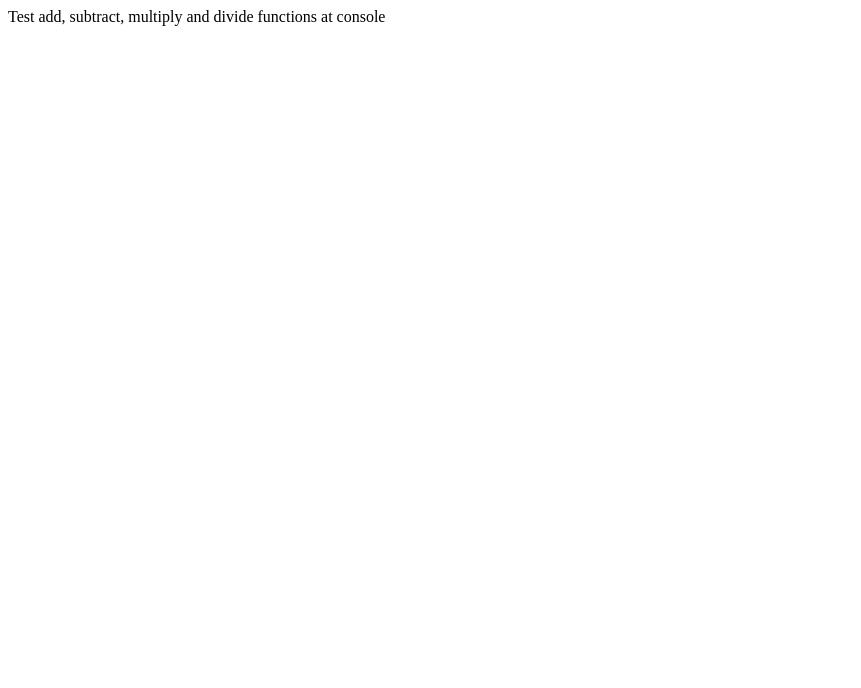
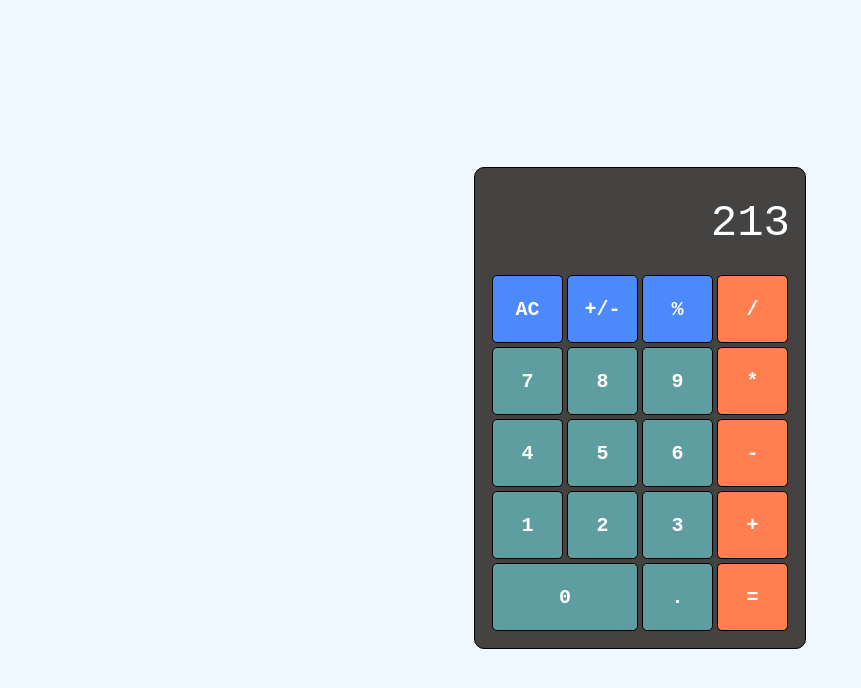
Before and after one commit to muzzyratti/muzzulator, a plain HTML site: page index.html in a window 1280 px wide. Shown: the whole page, without its empty margins (0-861 px from the left). Drawn offline with Linux system fonts and the light colour scheme.

Commit message:
Add css styles for display and buttons

```diff
--- a/index.html
+++ b/index.html
@@ -5,10 +5,32 @@
     <meta name="viewport" content="width=device-width, initial-scale=1.0">
     <title>Muzzulator</title>
     <script src="script.js" defer></script>
+    <link rel="stylesheet" href="styles.css">
 </head>
 <body>
-    <div>
-        Test add, subtract, multiply and divide functions at console
+    <div class="muzzulator">
+        <div class="display">213</div>
+        <div class="pad">
+            <button class="clear">AC</button>
+            <button class="positiveNegative">+/-</button>
+            <button class="percent">%</button>
+            <button class="divide">/</button>
+            <button class="seven">7</button>
+            <button class="eight">8</button>
+            <button class="nine">9</button>
+            <button class="multiply">*</button>
+            <button class="four">4</button>
+            <button class="five">5</button>
+            <button class="six">6</button>
+            <button class="subtract">-</button>
+            <button class="one">1</button>
+            <button class="two">2</button>
+            <button class="three">3</button>
+            <button class="add">+</button>
+            <button class="zero">0</button>
+            <button class="point">.</button>
+            <button class="even">=</button>
+        </div>
     </div>
 </body>
 </html>
--- a/script.js
+++ b/script.js
@@ -1,3 +1,30 @@
+let number1 = "";
+let number2 = "";
+let operator = "";
+
+function operate (number1, number2, operator) {
+    switch (operator) {
+        case '+':
+            return add(number1, number2);
+            break;
+        case '-':
+            return subtract(number1, number2);
+            break;
+        case '*':
+            return multiply(number1, number2);
+            break;
+        case '/':
+            if (number2 == 0) {
+                return "Don't divide 0!"
+            } else {
+                return divide(number1, number2);
+            }
+            break;
+    }
+}
+
+console.log(operate(10, 4, '/'));
+
 function add (num1, num2) {
     let addResult = num1 + num2;
     return addResult;
--- a/styles.css
+++ b/styles.css
@@ -0,0 +1,75 @@
+body {
+    display: flex;
+    justify-content: center;
+    align-items: center;
+    align-content: center;
+    background-color: aliceblue;
+    height: 100vh;
+    font-family: monospace;
+}
+
+.muzzulator {
+    display: flex;
+    justify-content: center;
+    align-items: center;
+    flex-direction: column;
+
+    background-color:rgb(69, 66, 66);
+    width: 300px;
+    height: 450px;
+    border:solid 1px;
+    border-radius: 10px;
+    padding: 15px;
+}
+
+.display {
+    color: rgb(255, 255, 255);
+    text-align: right;
+    height: 80px;
+    width: 300px;
+    line-height: 80px;
+    font-size: 44px;
+    border-radius: 10px;
+}
+
+.pad {
+  display: flex;
+  flex-wrap: wrap;
+  justify-content: center;
+  flex-grow: 1;
+  margin-top: 15;
+  margin-top: 10px;
+}
+
+button {
+  border: 1px solid black;
+  padding: 10px 10px;
+  border-radius: 5px;
+  margin: 2px;
+  font-size: 20px;
+  font-family: monospace;
+  flex: 1 0 20%;
+  color: rgb(255, 255, 255);
+  font-weight: 600;
+}
+
+.zero {
+  flex: 1 0 45%;
+}
+
+button:active {
+    background-color:ghostwhite;
+}
+
+.clear, .positiveNegative, .percent {
+    background-color:rgb(76, 137, 250);
+}
+
+.divide, .multiply, .subtract, .add, .even {
+    background-color: coral;
+}
+
+.seven, .eight, .nine, .four, .five, .six,
+.one, .two, .three, .zero, .point {
+    background-color: cadetblue;
+}
```
Also changed, not shown: 1 other file.
